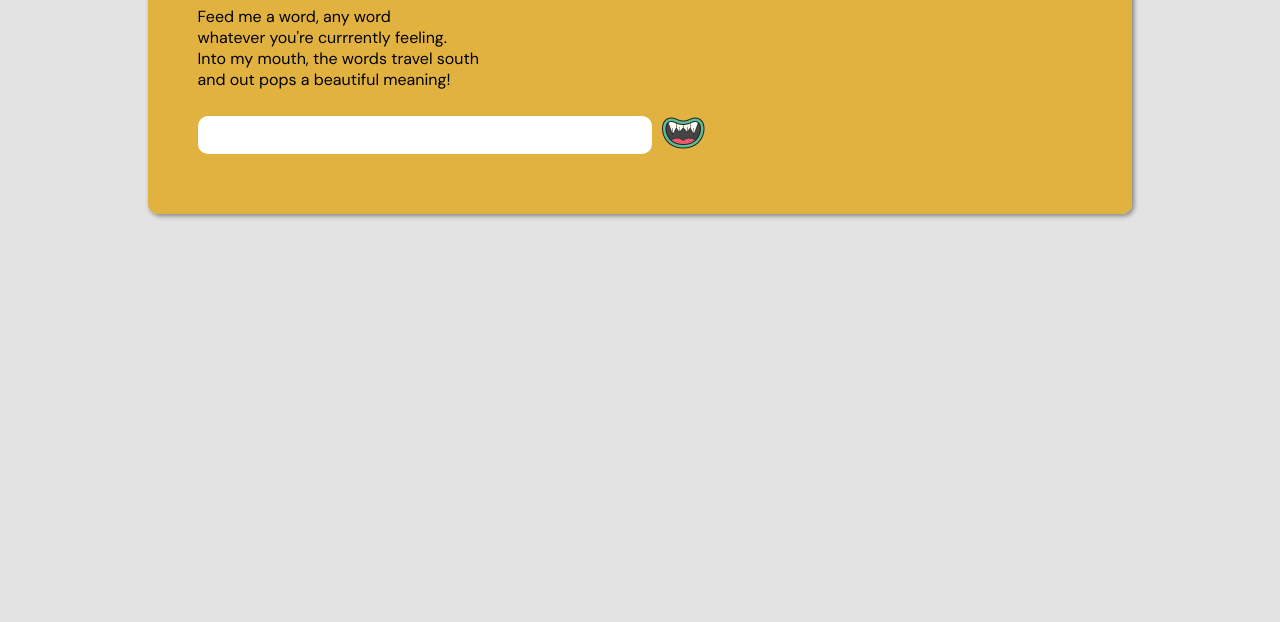
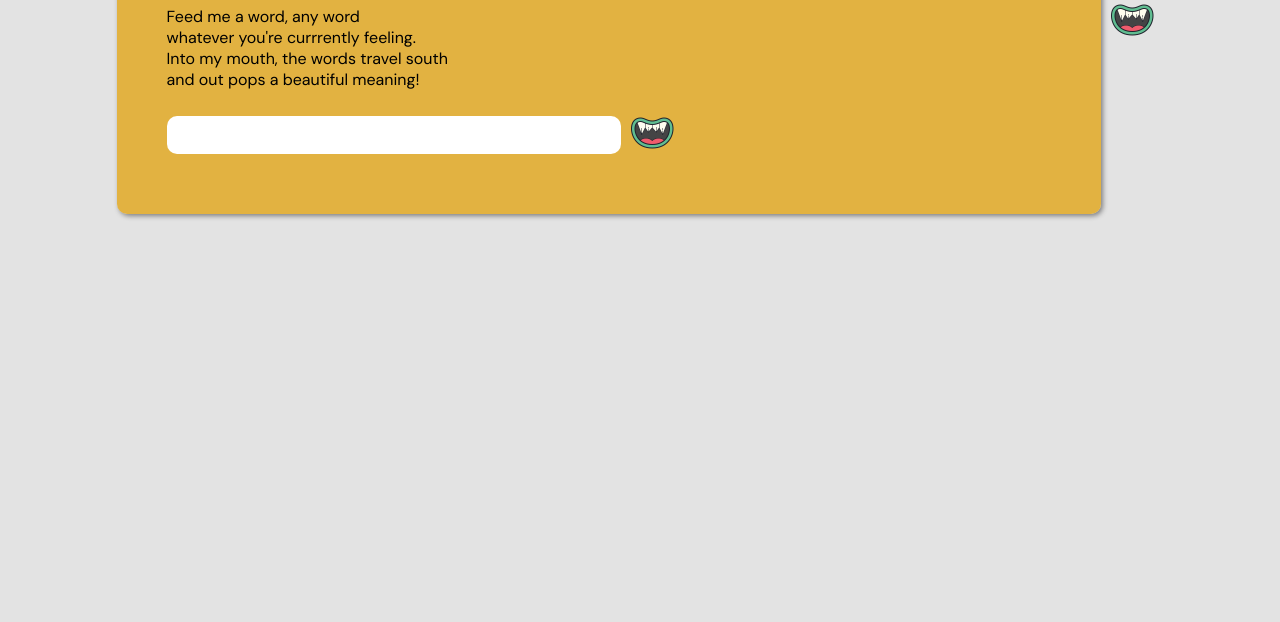
Before and after one commit to gabriellemia/word-munch, a website: page index.html in a window 1280 px wide. Shown: the part 178-800 px from the top of the page. Drawn offline with Linux system fonts and the light colour scheme.

Commit message:
added an error

```diff
--- a/index.html
+++ b/index.html
@@ -45,5 +45,6 @@
       <div id="displayMeaning"></div>
       <div id="displaySynonym"></div>
     </div>
+    <button class="error" type="submit" id="search"><img src="icons8-mouth-100.png" /></button>
   </body>
 </html>
--- a/script.js
+++ b/script.js
@@ -1,13 +1,11 @@
-
 let searchBtn = document.querySelector("#search");
-
 
 async function getWord(newWord) {
   let url = "https://api.dictionaryapi.dev/api/v2/entries/en/" + newWord;
   let response = await fetch(url, {
     headers: {
       Accept: "application/json",
-    }
+    },
   });
   if (!response.ok) {
     console.error(response.status);
@@ -15,16 +13,13 @@ if (!response.ok) {
     return;
   }
   return await response.json();
-
 }
-
 
 let displayMeaning = document.querySelector("#displayMeaning");
 
-
 let displaySynonym = document.querySelector("#displaySynonym");
 
-searchBtn.addEventListener("click", async function() {
+searchBtn.addEventListener("click", async function () {
   let newWord = document.querySelector("#word").value;
   let definition = await getWord(newWord);
   if (!definition) {
@@ -33,3 +28,5 @@ searchBtn.addEventListener("click", async function() {
   displayMeaning.textContent = "💩 " + "Meaning: " + definition[0].meanings[0].definitions[0].definition;
   displaySynonym.textContent = "💩 " + "Synonym: " + definition[0].meanings[0].synonyms;
 });
+
+const button = addEventListener("btn");
```
Lines whose indentation alone changed are shown as unchanged.
